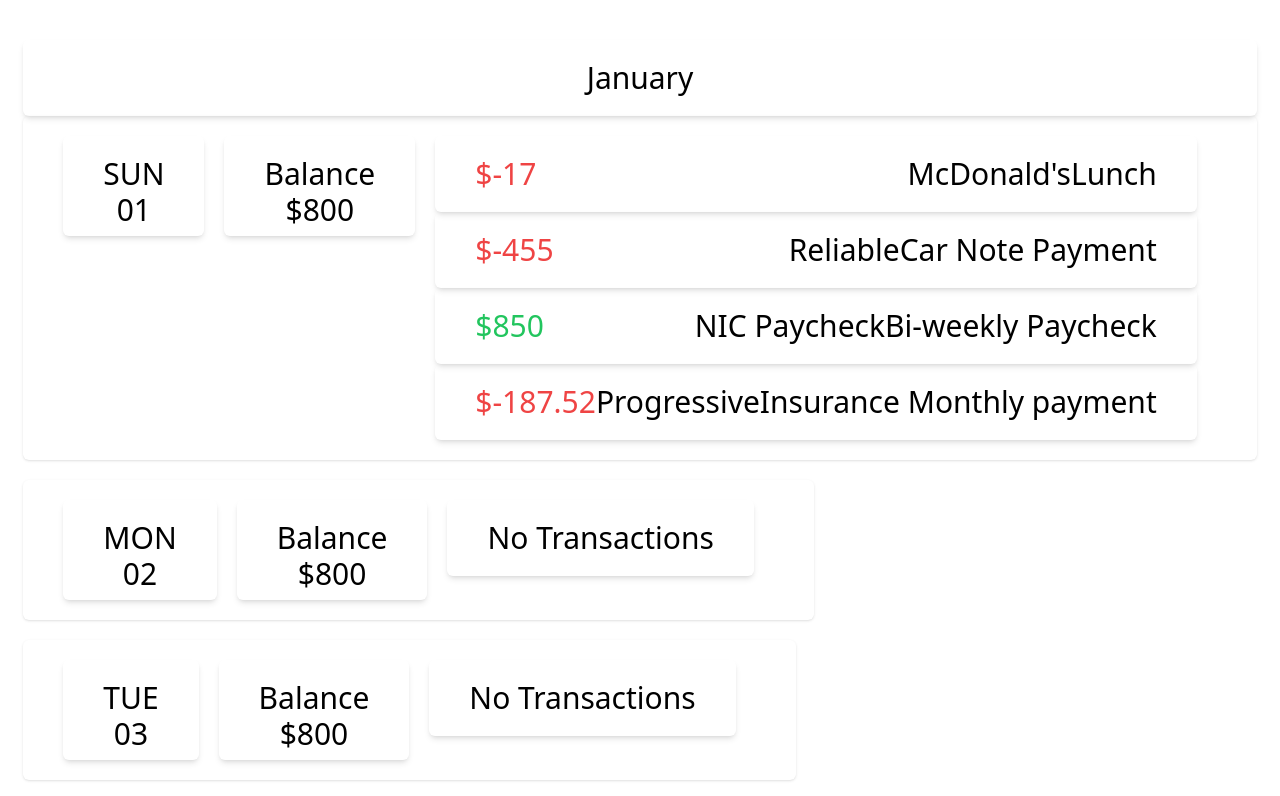
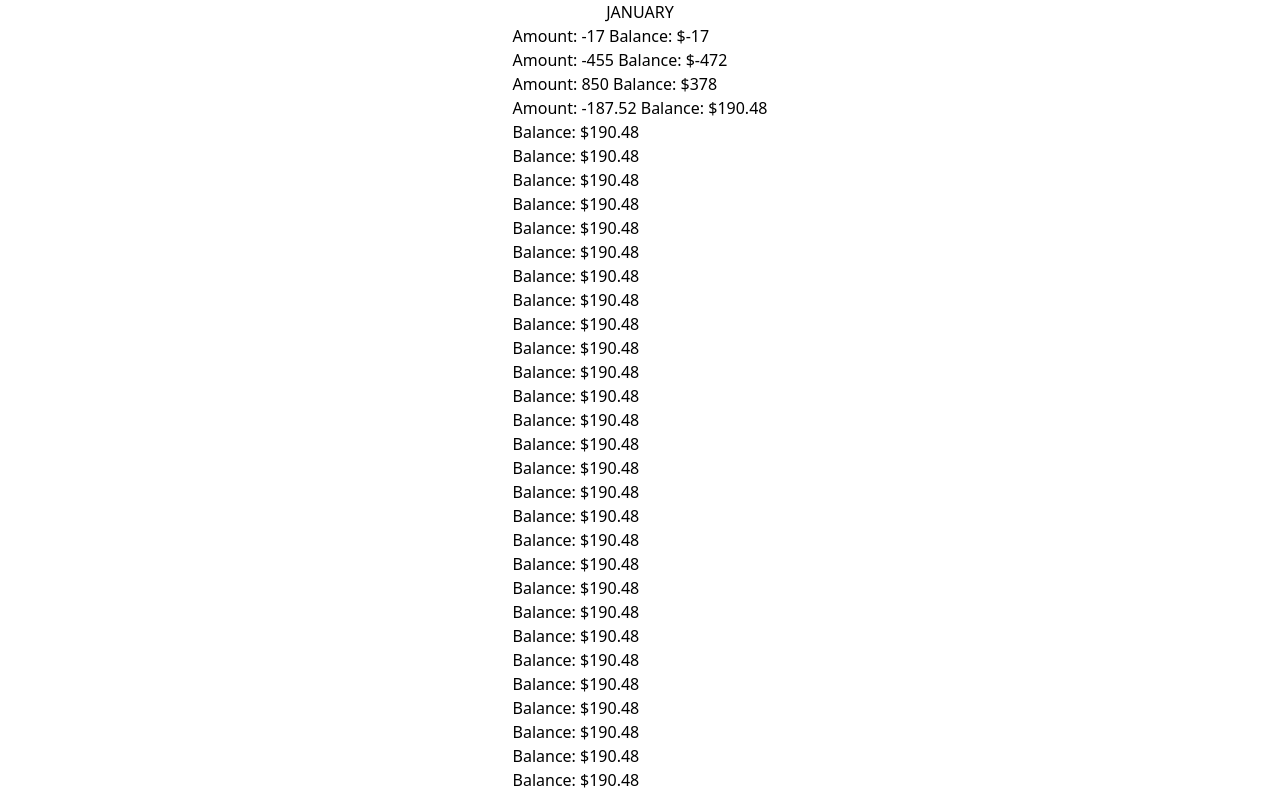
Before and after one commit to Shawn2776/financescroll2, a Next.js app: page / in a window 1280 px wide. Shown: the top 796 px of the page. Built offline with nearby package versions, Linux system fonts and the light colour scheme.

Commit message:
useRef used correctly

```diff
--- a/components/Calendar.js
+++ b/components/Calendar.js
@@ -1,11 +1,12 @@
-import React, { useEffect, useState } from "react";
+import React, { useEffect, useRef, useState } from "react";
+import InfiniteScroll from "react-infinite-scroll-component";
 
 const Calendar = () => {
   const [calendar, setCalendar] = useState([]);
-  const [balance, setBalance] = useState();
+  const newBalance = useRef(0);
 
   async function getData() {
-    const res = await fetch("/api/calendar");
+    const res = await fetch("/api/calendar?_limit=10");
     const data = await res.json();
     setCalendar(data);
   }
@@ -14,59 +15,94 @@
     getData();
   }, []);
   return (
-    <div className="flex flex-col justify-center items-center text-center mt-10 ">
-      {calendar.map((month) => (
-        <div className="flex flex-col" key={month.id}>
-          <h2 className="shadow-md rounded-md text-3xl p-5 pr-10 pl-10">
-            {month.month} {/* i.e. January */}
-          </h2>
-          {month.days.map((day) => (
-            <div className="flex" key={day.id}>
-              <div className="flex shadow rounded-md text-3xl p-5 pr-10 pl-10 mb-5 border-1">
-                <div className="shadow-md rounded-md text-3xl p-5 pr-10 pl-10 mr-5 max-h-[100px]">
-                  <h3>
-                    {day.day.substring(0, month.month.length - 4).toUpperCase()}
-                  </h3>{" "}
-                  {/* i.e. Monday */}
-                  <h4>
-                    {day.id
-                      .toString()
-                      .substr(day.id.toString().indexOf(".") - 1, 3)}
-                  </h4>
-                </div>
-                {/* i.e. 10th */}
-                <div className="shadow-md rounded-md text-3xl p-5 pr-10 pl-10 mr-5 max-h-[100px]">
-                  <p>Balance</p>
-                  <p>$800</p>
-                </div>
-                <div className="flex flex-col">
-                  {day.transactions?.map((transaction) => (
-                    <span
-                      className="shadow-md rounded-md text-3xl p-5 pr-10 pl-10 mr-5 flex justify-between"
-                      key={transaction.id}
-                    >
-                      {transaction.amount < 0 ? (
-                        <span className="text-red-500">
-                          ${transaction.amount}
+    <>
+      <div className="flex flex-col justify-center items-center ml-[25%] mr-[25%]">
+        <div id="month" className="">
+          {calendar.map((month) => (
+            <>
+              <span
+                className="flex flex-col justify-center items-center"
+                key={month.id}
+              >
+                {month.month.toUpperCase()}
+              </span>
+              {/* <span>{(balance.current = balance.current + 1)}</span> */}
+              {month.days.map((day) => (
+                <>
+                  <span className="flex flex-col" key={day.id}>
+                    {day.transactions?.map((transaction) => (
+                      <>
+                        <span key={transaction.id}>
+                          {transaction.amount == undefined
+                            ? `Balance: $${newBalance.current}`
+                            : `Amount: ${
+                                transaction.amount
+                              }  Balance: $${(newBalance.current +=
+                                transaction.amount)}`}
                         </span>
-                      ) : transaction.amount > 0 ? (
-                        <span className="text-green-500">
-                          ${transaction.amount}
-                        </span>
-                      ) : (
-                        <div>No Transactions</div>
-                      )}
-                      {transaction.merchantName}
-                      {transaction.description}
-                    </span>
-                  ))}{" "}
-                </div>
-              </div>
-            </div>
+                      </>
+                    ))}
+                  </span>
+                </>
+              ))}
+            </>
           ))}
         </div>
-      ))}
-    </div>
+      </div>
+    </>
+    // <div className="flex flex-col justify-center items-center text-center mt-10 ">
+    //   {calendar.map((month) => (
+    //     <div className="flex flex-col" key={month.id}>
+    //       <h2 className="shadow-md rounded-md text-3xl p-5 pr-10 pl-10">
+    //         {month.month}
+    //       </h2>
+    //       {month.days.map((day) => (
+    //         <div className="flex" key={day.id}>
+    //           <div className="flex shadow rounded-md text-3xl p-5 pr-10 pl-10 mb-5 border-1">
+    //             <div className="shadow-md rounded-md text-3xl p-5 pr-10 pl-10 mr-5 max-h-[100px]">
+    //               <h3>
+    //                 {day.day.substring(0, month.month.length - 4).toUpperCase()}
+    //               </h3>{" "}
+
+    //               <h4>
+    //                 {day.id
+    //                   .toString()
+    //                   .substr(day.id.toString().indexOf(".") - 1, 3)}
+    //               </h4>
+    //             </div>
+
+    //             <div className="shadow-md rounded-md text-3xl p-5 pr-10 pl-10 mr-5 max-h-[100px]">
+    //               <p>Balance</p>
+    //               <p>$800</p>
+    //             </div>
+    //             <div className="flex flex-col">
+    //               {day.transactions?.map((transaction) => (
+    //                 <span
+    //                   className="shadow-md rounded-md text-3xl p-5 pr-10 pl-10 mr-5 flex justify-between"
+    //                   key={transaction.id}
+    //                 >
+    //                   {transaction.amount < 0 ? (
+    //                     <span className="text-red-500">
+    //                       ${transaction.amount}
+    //                     </span>
+    //                   ) : transaction.amount > 0 ? (
+    //                     <span className="text-green-500">
+    //                       ${transaction.amount}
+    //                     </span>
+    //                   ) : (
+    //                     <div>No Transactions</div>
+    //                   )}
+    //                   {transaction.merchantName}
+    //                   {transaction.description}
+    //                 </span>
+    //               ))}{" "}
+    //             </div>
+    //           </div>
+    //         </div>
+    //       ))}
+    //     </div>
+    //   ))}
+    // </div>
   );
 };
 
--- a/package.json
+++ b/package.json
@@ -9,10 +9,12 @@
     "lint": "next lint"
   },
   "dependencies": {
+    "axios": "^1.3.3",
     "next": "13.1.6",
     "react": "18.2.0",
     "react-dom": "18.2.0",
-    "react-icons": "^4.7.1"
+    "react-icons": "^4.7.1",
+    "react-infinite-scroll-component": "^6.1.0"
   },
   "devDependencies": {
     "autoprefixer": "^10.4.13",
```
Also changed, not shown: 1 other file (tests, documents, lock files or other folders).
